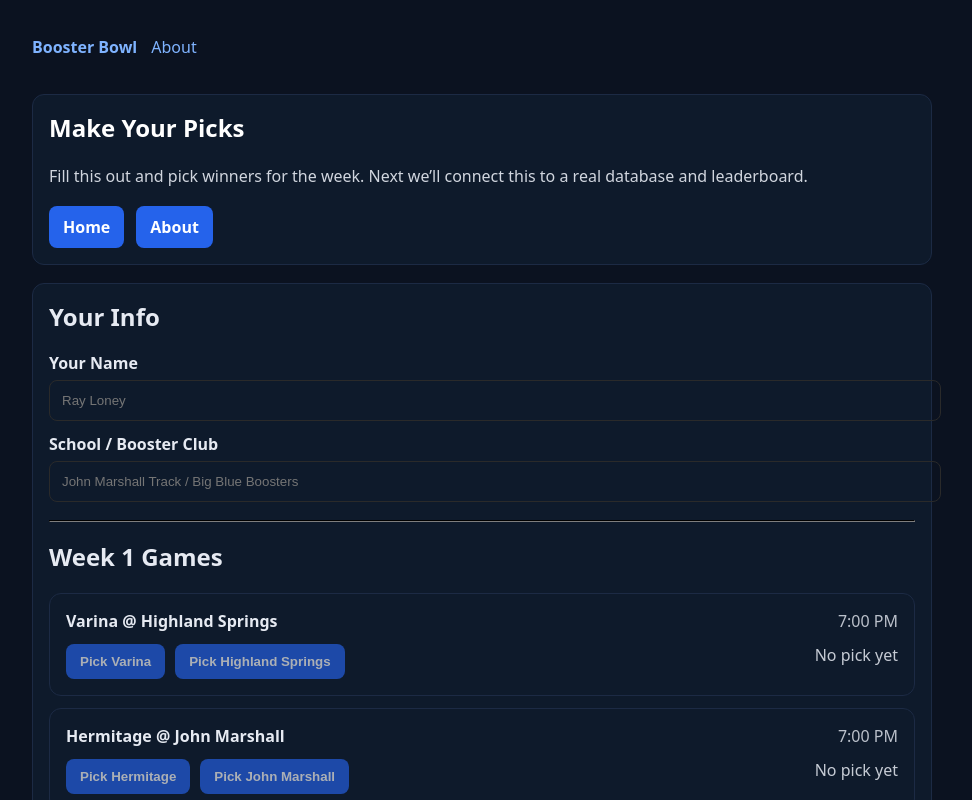
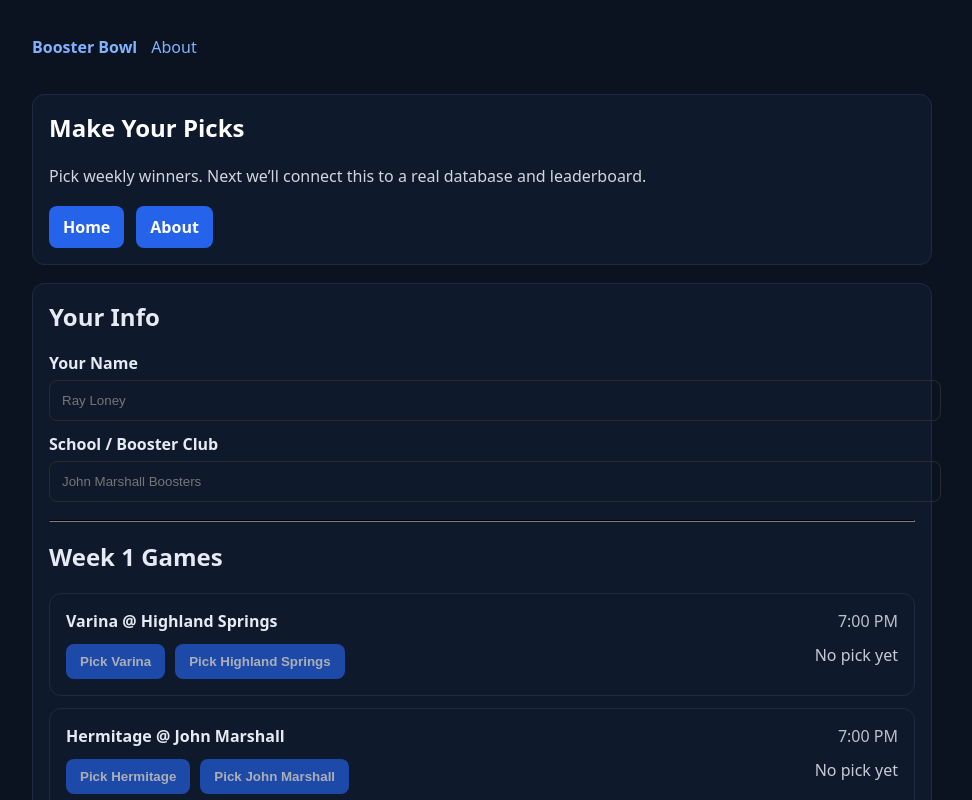
Before and after one commit to Rloney86/booster-bowl, a Next.js app: page /picks in a window 1280 px wide. Shown: the top 800 px of the page, without its empty margins (158-1130 px from the left). Built offline with nearby package versions, Linux system fonts and the light colour scheme.

Commit message:
Refactor Picks component and update UI text

```diff
--- a/pages/picks.js
+++ b/pages/picks.js
@@ -10,7 +10,7 @@ const WEEK_1_GAMES = [
 export default function Picks() {
   const [name, setName] = useState("");
   const [school, setSchool] = useState("");
-  const [picks, setPicks] = useState({}); // { gameId: "home" | "away" }
+  const [picks, setPicks] = useState({});
 
   const complete = useMemo(() => {
     return name.trim() && school.trim() && Object.keys(picks).length === WEEK_1_GAMES.length;
@@ -22,7 +22,6 @@ export default function Picks() {
 
   function handleSubmit(e) {
     e.preventDefault();
-    // For now: no database. We’ll wire this up next (Firestore/Supabase).
     alert("Saved locally for now ✅ Next step is wiring picks to a database + leaderboard.");
   }
 
@@ -31,7 +30,7 @@ export default function Picks() {
       <section className="card" style={{ marginTop: 12 }}>
         <h1 style={{ marginTop: 0 }}>Make Your Picks</h1>
         <p style={{ opacity: 0.9, lineHeight: 1.6 }}>
-          Fill this out and pick winners for the week. Next we’ll connect this to a real database and leaderboard.
+          Pick weekly winners. Next we’ll connect this to a real database and leaderboard.
         </p>
 
         <div style={{ display: "flex", gap: 12, flexWrap: "wrap" }}>
@@ -50,7 +49,14 @@ export default function Picks() {
               value={name}
               onChange={(e) => setName(e.target.value)}
               placeholder="Ray Loney"
-              style={{ width: "100%", padding: 12, borderRadius: 8, border: "1px solid #2a2a2a", background: "transparent", color: "inherit" }}
+              style={{
+                width: "100%",
+                padding: 12,
+                borderRadius: 8,
+                border: "1px solid #2a2a2a",
+                background: "transparent",
+                color: "inherit",
+              }}
             />
           </label>
 
@@ -59,8 +65,15 @@ export default function Picks() {
             <input
               value={school}
               onChange={(e) => setSchool(e.target.value)}
-              placeholder="John Marshall Track / Big Blue Boosters"
-              style={{ width: "100%", padding: 12, borderRadius: 8, border: "1px solid #2a2a2a", background: "transparent", color: "inherit" }}
+              placeholder="John Marshall Boosters"
+              style={{
+                width: "100%",
+                padding: 12,
+                borderRadius: 8,
+                border: "1px solid #2a2a2a",
+                background: "transparent",
+                color: "inherit",
+              }}
             />
           </label>
         </div>
@@ -113,11 +126,7 @@ export default function Picks() {
           <button className="button" type="submit" disabled={!complete} style={{ opacity: complete ? 1 : 0.5 }}>
             Submit Picks
           </button>
-          {!complete && (
-            <span style={{ opacity: 0.8 }}>
-              Add your name + school and pick all games to submit.
-            </span>
-          )}
+          {!complete && <span style={{ opacity: 0.8 }}>Add your name + school and pick all games to submit.</span>}
         </div>
       </form>
     </main>
```
